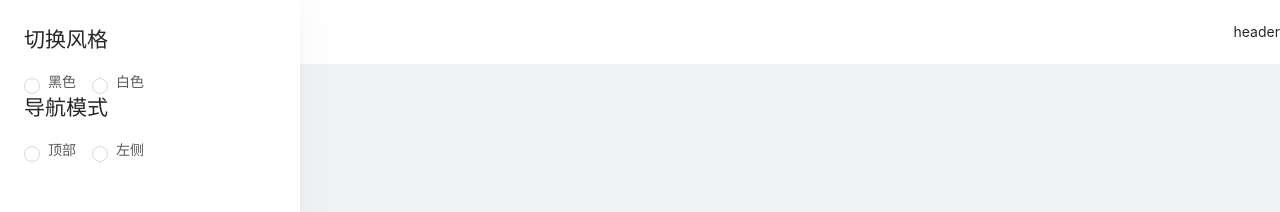
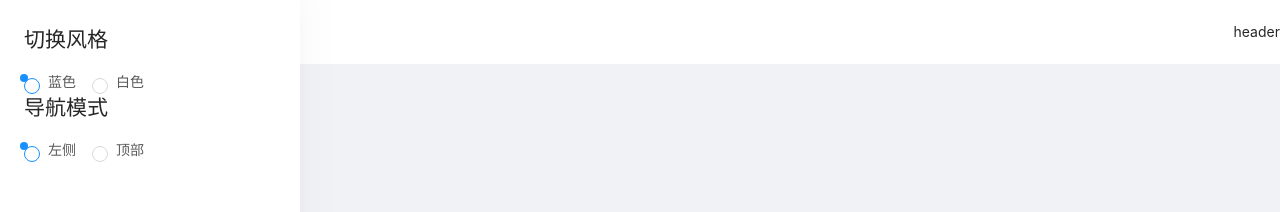
Before and after one commit to pythonfirst/admin-system, a Vue app: page /dashboard/analysis in a window 1280 px wide. Shown: the top 212 px of the page. Built offline with nearby package versions, Linux system fonts and the light colour scheme.

Commit message:
fix SettingDrawer bug

```diff
--- a/src/components/SettingDrawer/index.vue
+++ b/src/components/SettingDrawer/index.vue
@@ -18,15 +18,15 @@
         </div>
       </template>
       <div>
-        <a-radio-group v-model="value" @change="onChange">
+        <a-radio-group v-model="themeColor" @change="onChange">
           <h2>切换风格</h2>
-          <a-radio value="black">黑色</a-radio>
+          <a-radio value="blue">蓝色</a-radio>
           <a-radio value="light">白色</a-radio>
         </a-radio-group>
-        <a-radio-group v-model="value" @change="onChange">
+        <a-radio-group v-model="navType" @change="onChange">
           <h2>导航模式</h2>
+          <a-radio value="left">左侧</a-radio>
           <a-radio value="top">顶部</a-radio>
-          <a-radio value="left">左侧</a-radio>
         </a-radio-group>
       </div>
     </a-drawer>
@@ -37,7 +37,8 @@ export default {
   data() {
     return {
       visible: false,
-      value: 1
+      themeColor: "blue",
+      navType: "left"
     };
   },
   methods: {
```
